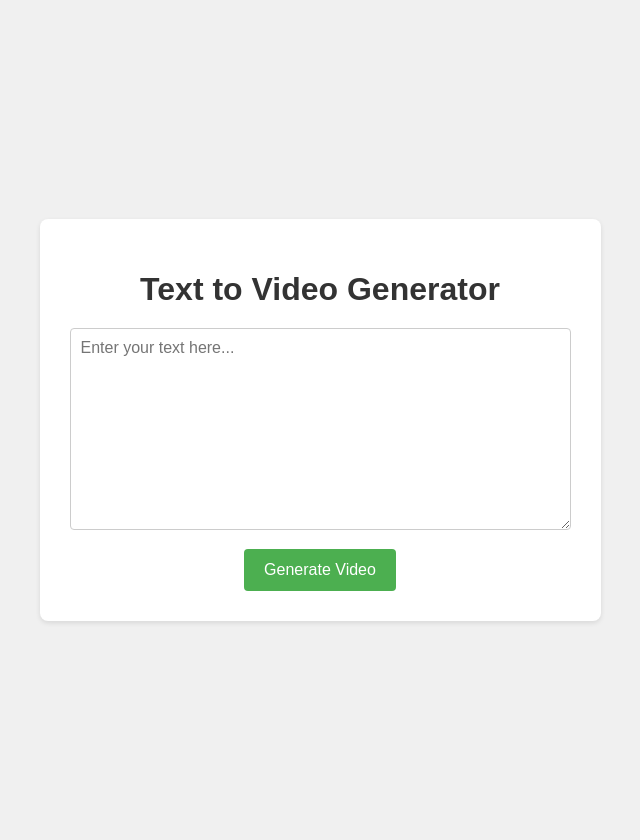
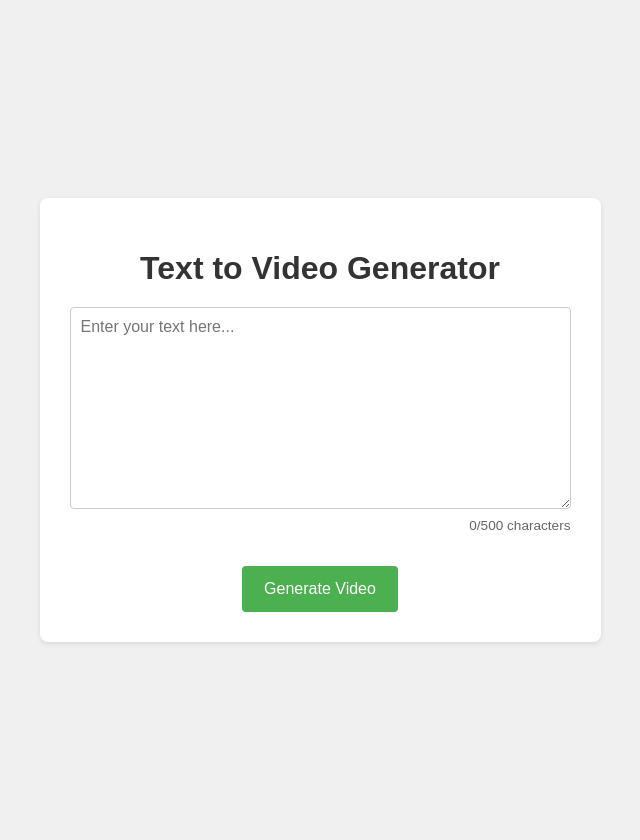
Before and after one commit to ittiphonbootjanda/Ittiphonbootjanda, a Flask app: page / in a window 1280 px wide. Shown: the whole page, without its empty margins (320-960 px from the left). Run offline with Flask 3, Linux system fonts and the light colour scheme.

Commit message:
🎨 Palette: Enhance UX with live character count, loading states, and accessibility improvements
- Added real-time character counter with `aria-live="polite"`.
- Implemented "Generating..." loading state for the send button using `setTimeout(..., 0)` to ensure the action processes correctly.
- Added accessibility label for the text input and improved focus states.
- Applied smooth CSS transitions for interactive elements.
- Cleaned up transient logs and binary artifacts before finalizing the updates.
- Documented UX learnings in .Jules/palette.md.

Co-authored-by: ittiphonbootjanda <207117495+ittiphonbootjanda@users.noreply.github.com>

```diff
--- a/static/style.css
+++ b/static/style.css
@@ -28,25 +28,65 @@ textarea {
     border: 1px solid #ccc;
     border-radius: 4px;
     box-sizing: border-box;
-    margin-bottom: 15px;
+    margin-bottom: 5px;
     font-family: inherit;
     font-size: 1rem;
+    transition: border-color 0.2s, box-shadow 0.2s;
+}
+
+textarea:focus {
+    outline: 2px solid transparent;
+    border-color: #2e7d32;
+    box-shadow: 0 0 0 3px rgba(76, 175, 80, 0.4);
+}
+
+.char-count {
+    text-align: right;
+    font-size: 0.85rem;
+    color: #666;
+    margin-bottom: 15px;
 }
 
 input[type="submit"] {
     background-color: #4CAF50;
     color: white;
     padding: 12px 20px;
-    border: none;
+    border: 2px solid transparent;
     border-radius: 4px;
     cursor: pointer;
     font-size: 1rem;
+    transition: background-color 0.2s, box-shadow 0.2s, opacity 0.2s;
 }
 
 input[type="submit"]:hover {
     background-color: #45a049;
 }
 
+input[type="submit"]:focus-visible {
+    outline: 2px solid transparent;
+    border-color: #2e7d32;
+    box-shadow: 0 0 0 3px rgba(76, 175, 80, 0.4);
+}
+
+input[type="submit"]:disabled {
+    background-color: #2e7d32;
+    opacity: 0.7;
+    color: rgba(255, 255, 255, 0.7);
+    cursor: not-allowed;
+}
+
+.visually-hidden {
+    position: absolute;
+    width: 1px;
+    height: 1px;
+    padding: 0;
+    margin: -1px;
+    overflow: hidden;
+    clip: rect(0, 0, 0, 0);
+    white-space: nowrap;
+    border: 0;
+}
+
 .video-container {
     margin-top: 30px;
 }
--- a/templates/index.html
+++ b/templates/index.html
@@ -9,10 +9,14 @@
 <body>
     <div class="container">
         <h1>Text to Video Generator</h1>
-        <form action="/generate" method="post">
-            <textarea name="text" rows="10" cols="50" placeholder="Enter your text here..."></textarea>
+        <form action="/generate" method="post" id="generator-form">
+            <label for="video-text" class="visually-hidden">Text to be converted into video</label>
+            <textarea id="video-text" name="text" rows="10" cols="50" placeholder="Enter your text here..." maxlength="500" required></textarea>
+            <div class="char-count" aria-live="polite">
+                <span id="char-count">0</span>/500 characters
+            </div>
             <br>
-            <input type="submit" value="Generate Video">
+            <input type="submit" id="submit-btn" value="Generate Video">
         </form>
         {% if video_path %}
         <div class="video-container">
@@ -24,5 +28,24 @@
         </div>
         {% endif %}
     </div>
+    <script>
+        const textarea = document.getElementById('video-text');
+        const charCount = document.getElementById('char-count');
+        const form = document.getElementById('generator-form');
+        const submitBtn = document.getElementById('submit-btn');
+
+        textarea.addEventListener('input', () => {
+            charCount.textContent = textarea.value.length;
+        });
+
+        form.addEventListener('submit', () => {
+            // Use setTimeout(..., 0) to ensure the browser has time to start the form submission
+            // before the button is disabled, preventing the submission from being canceled.
+            setTimeout(() => {
+                submitBtn.disabled = true;
+                submitBtn.value = 'Generating...';
+            }, 0);
+        });
+    </script>
 </body>
 </html>
```
Also changed, not shown: .Jules/palette.md (added).
